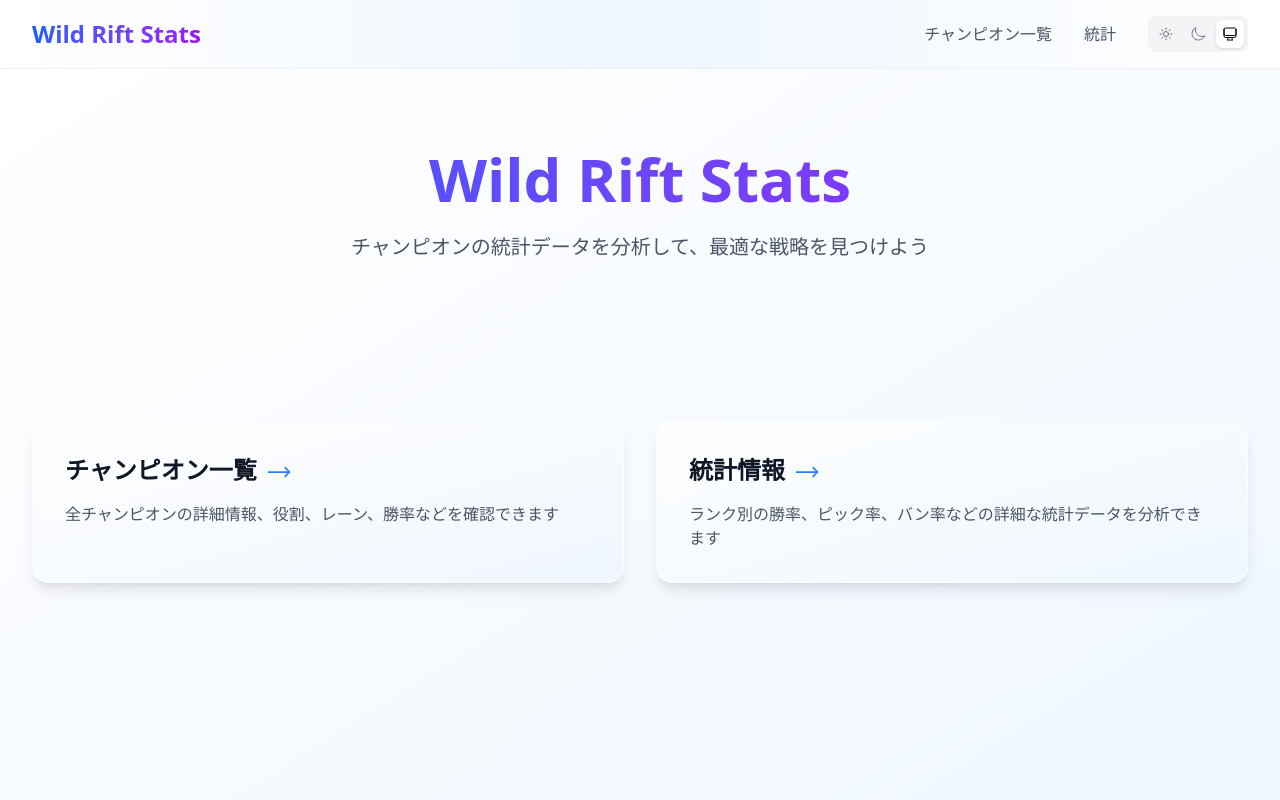
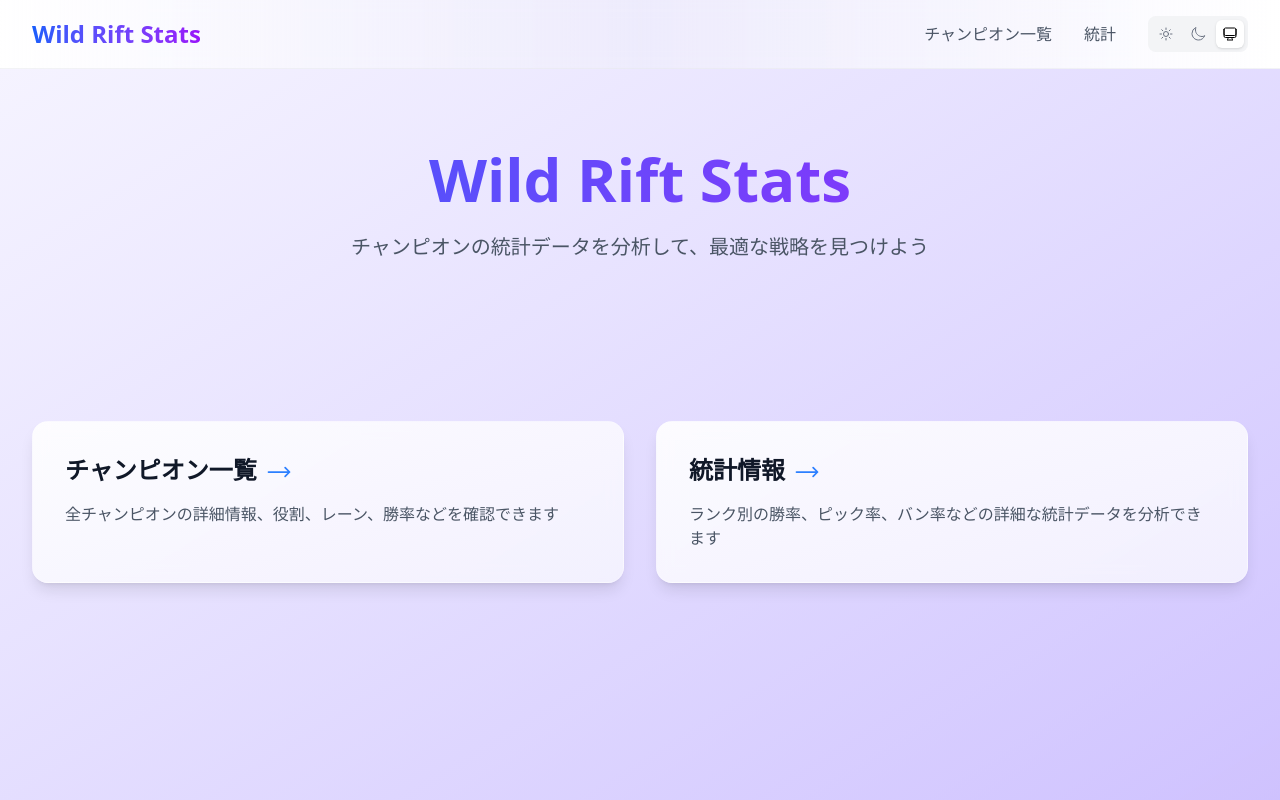
Before and after one commit to ry2x/WildRift-Stats-Web, a Next.js app: page / in a window 1280 px wide. Shown: the top 800 px of the page. Built offline with nearby package versions, Linux system fonts and the light colour scheme; no server answers.

Commit message:
feat: update color gradients in global styles and header component

```diff
--- a/src/app/globals.css
+++ b/src/app/globals.css
@@ -4,7 +4,7 @@
 
 @layer base {
   main {
-    @apply min-h-screen bg-linear-to-br from-white to-blue-50 dark:from-gray-900 dark:to-blue-950;
+    @apply min-h-screen bg-linear-to-br from-violet-50/90 to-violet-300/60 dark:from-gray-900 dark:to-blue-950;
   }
 }
 
@@ -23,7 +23,7 @@
 
   /* card style */
   .base-card {
-    @apply bg-linear-to-br from-white/90 to-blue-50/90 dark:from-gray-800/90 dark:to-blue-900/90 border
+    @apply bg-linear-to-br from-white/90 to-violet-50/90 dark:from-gray-800/90 dark:to-blue-900/90 border
     border-white/20 dark:border-blue-900/20 rounded-lg backdrop-blur-sm transition-all;
   }
 }
--- a/src/components/ChampionDetail/index.tsx
+++ b/src/components/ChampionDetail/index.tsx
@@ -170,12 +170,12 @@
           <div className="absolute inset-0 bg-linear-to-b from-transparent via-slate-50/10 dark:via-gray-900/30 to-slate-100/60 dark:to-gray-900/70" />
 
           {/* Bottom area layer */}
-          <div className="absolute bottom-0 h-1/3 inset-x-0 bg-linear-to-t from-white/80 dark:from-gray-900/90 to-transparent" />
+          <div className="absolute bottom-0 h-1/3 inset-x-0 bg-linear-to-t from-violet-50/60 dark:from-gray-900/90 to-transparent" />
         </div>
 
         {/* Text protection layer with backdrop */}
         <div className="absolute bottom-0 h-48 inset-x-0">
-          <div className="absolute inset-0 bg-linear-to-t from-white/60 dark:from-gray-900/80 via-white/30 dark:via-gray-900/50 to-transparent" />
+          <div className="absolute inset-0 bg-linear-to-t from-violet-50/80 dark:from-gray-900/80 via-violet-50/30 dark:via-gray-900/50 to-transparent" />
         </div>
 
         {/* Champion info section with enhanced layout */}
@@ -225,9 +225,9 @@
       </div>
 
       {/* Content Section with adjusted position */}
-      <div className="relative bg-linear-to-b from-white to-blue-50 dark:from-gray-900 dark:to-blue-950 -mt-10">
+      <div className="relative bg-linear-to-b from-violet-50 to-violet-300/60 dark:from-gray-900 dark:to-blue-950 -mt-10">
         {/* Adjusted top gradient */}
-        <div className="absolute inset-x-0 -top-40 h-40 bg-linear-to-b from-transparent via-white/95 dark:via-gray-900/95 to-white dark:to-gray-900" />
+        <div className="absolute inset-x-0 -top-40 h-40 bg-linear-to-b from-transparent via-violet-50/95 dark:via-gray-900/95 to-violet-50/90 dark:to-gray-900" />
 
         {/* Content wrapper with minimal top padding */}
         <div className="relative max-w-7xl mx-auto px-4 pt-0 pb-6 space-y-12">
--- a/src/components/layout/Header.tsx
+++ b/src/components/layout/Header.tsx
@@ -20,7 +20,7 @@
   }
 
   return (
-    <header className="bg-linear-to-r from-white via-blue-50 to-white dark:from-gray-900 dark:via-blue-950 dark:to-gray-900 border-b border-gray-200/50 dark:border-gray-700/50 transition-colors duration-200 backdrop-blur-sm">
+    <header className="bg-linear-to-r from-white via-violet-200/40 to-white dark:from-gray-900 dark:via-blue-950 dark:to-gray-900 border-b border-gray-200/50 dark:border-gray-700/50 transition-colors duration-200 backdrop-blur-sm">
       <div className="max-w-7xl mx-auto px-4 sm:px-6 lg:px-8 py-4">
         <div className="flex justify-between items-center">
           <Link href="/" className="flex items-center space-x-2">
```
